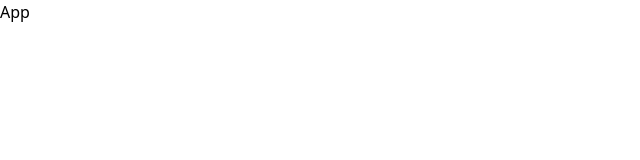
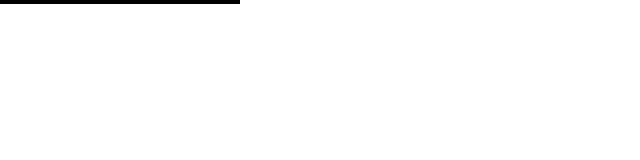
Before and after one commit to bboksn/ContactLister-frontend, a React (Create React App) app: page / in a window 1280 px wide. Shown: the top 160 px of the page, without its empty margins (0-640 px from the left). Built offline with nearby package versions, Linux system fonts and the light colour scheme.

Commit message:
added forms component

```diff
--- a/src/App.jsx
+++ b/src/App.jsx
@@ -1,6 +1,9 @@
 import React from 'react'
+import ContactList from './ContactList'
 export default function App() {
   return (
-    <div>App</div>
+    <div>
+      <ContactList></ContactList>
+    </div>
   )
 }
--- a/src/ContactList.jsx
+++ b/src/ContactList.jsx
@@ -0,0 +1,11 @@
+import React from 'react'
+
+export default function ContactList() {
+  return (
+    <>
+    <div className='border-solid border-2 border-black w-60'>
+
+    </div>
+    </>
+  )
+}
```
Also changed, not shown: src/Forms.jsx (added).
